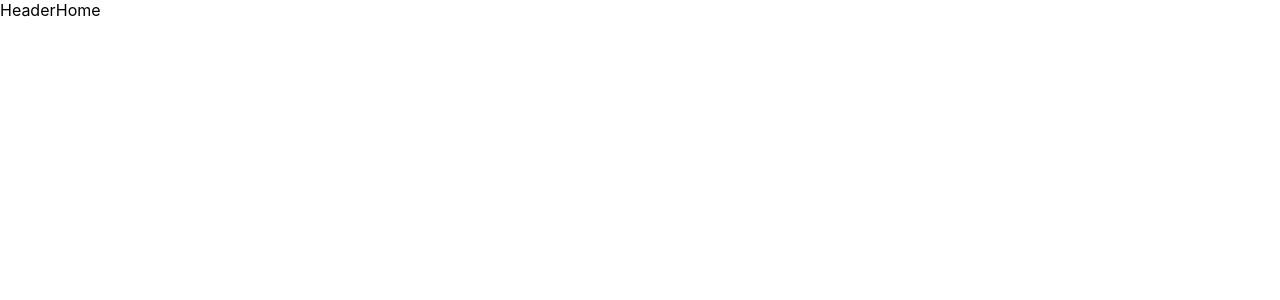
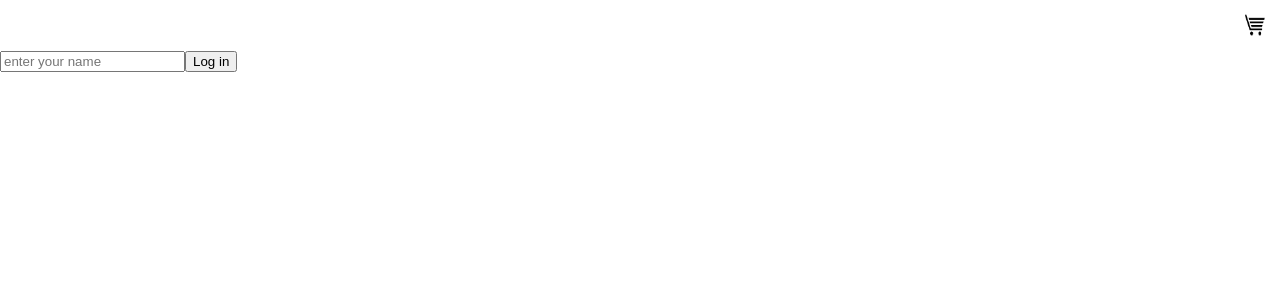
Before and after one commit to Imprescindible/shop, a React (Create React App) app in the folder shop/: page / in a window 1280 px wide. Shown: the top 300 px of the page. Built offline with nearby package versions, Linux system fonts and the light colour scheme.

Commit message:
add Components: Not Found page,Header,Home

```diff
--- a/shop/src/App.js
+++ b/shop/src/App.js
@@ -4,6 +4,7 @@ import Item from './pages/item/item';
 import Favourite from './pages/favourite/favourite';
 import Home from './pages/home/home';
 import Header from './components/header';
+import PageNotFound from './pages/PageNotFound/PageNotFound';
 
 function App() {
   return (
@@ -15,6 +16,7 @@ function App() {
           <Route exact path="/favorite" element={<Favourite />} />
           <Route exact path="/shop-item/:id" element={<Item />} />
           <Route exact path="/" element={<Home />} />
+          <Route exact path="*" element={<PageNotFound />} />
         </Routes>
       </Router>
     </div>
--- a/shop/src/components/header.js
+++ b/shop/src/components/header.js
@@ -1,5 +1,13 @@
+import cart from './cart3.png';
+import styles from './header.module.css';
 const Header = () => {
-  return <>Header</>;
+  return (
+    <nav>
+      <div className={styles.wrapper}>
+        <img src={cart} alt="cart" className={styles.cart_icon} />
+      </div>
+    </nav>
+  );
 };
 
 export default Header;
--- /dev/null
+++ b/shop/src/components/header.module.css
@@ -0,0 +1,9 @@
+.wrapper {
+  display: flex;
+  justify-content: flex-end;
+}
+
+.cart_icon {
+  width: 50px;
+  height: 50px;
+}
--- /dev/null
+++ b/shop/src/pages/PageNotFound/PageNotFound.js
@@ -0,0 +1,14 @@
+import { useNavigate } from 'react-router';
+
+const PageNotFound = () => {
+  const handleClick = () => navigate('/');
+  const navigate = useNavigate();
+  return (
+    <>
+      Page not found
+      <button onClick={handleClick}>Перейти на главную</button>
+    </>
+  );
+};
+
+export default PageNotFound;
--- a/shop/src/pages/home/home.js
+++ b/shop/src/pages/home/home.js
@@ -1,5 +1,27 @@
+import { useState } from 'react';
+
 const Home = () => {
-  return <>Home</>;
+  const [name, setName] = useState('');
+  const [isLoggedIn, setIsLoggedIn] = useState(false);
+  const getName = (e) => {
+    setName(e.target.value);
+  };
+  const signIn = () => {
+    setIsLoggedIn(true);
+  };
+  return (
+    <>
+      <div className="">
+        <input
+          type="text"
+          placeholder="enter your name"
+          onChange={(e) => getName(e)}
+        />
+        <button onClick={signIn}>Log in</button>
+        {isLoggedIn && <div>Welcome {name}</div>}
+      </div>
+    </>
+  );
 };
 
 export default Home;
```
Also changed, not shown: shop/src/components/cart.png (added), shop/src/components/cart3.png (added).
